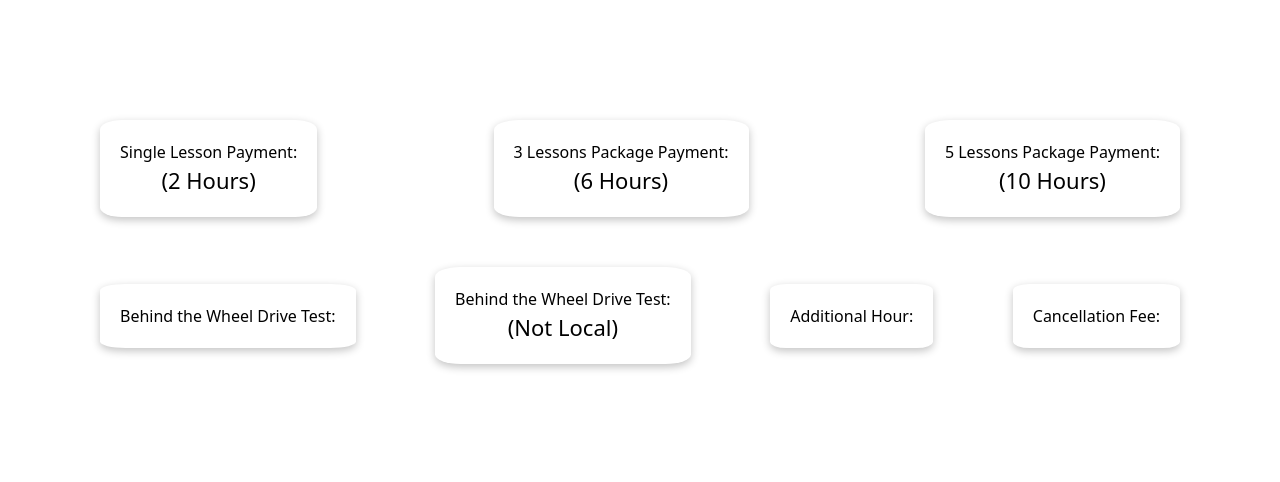
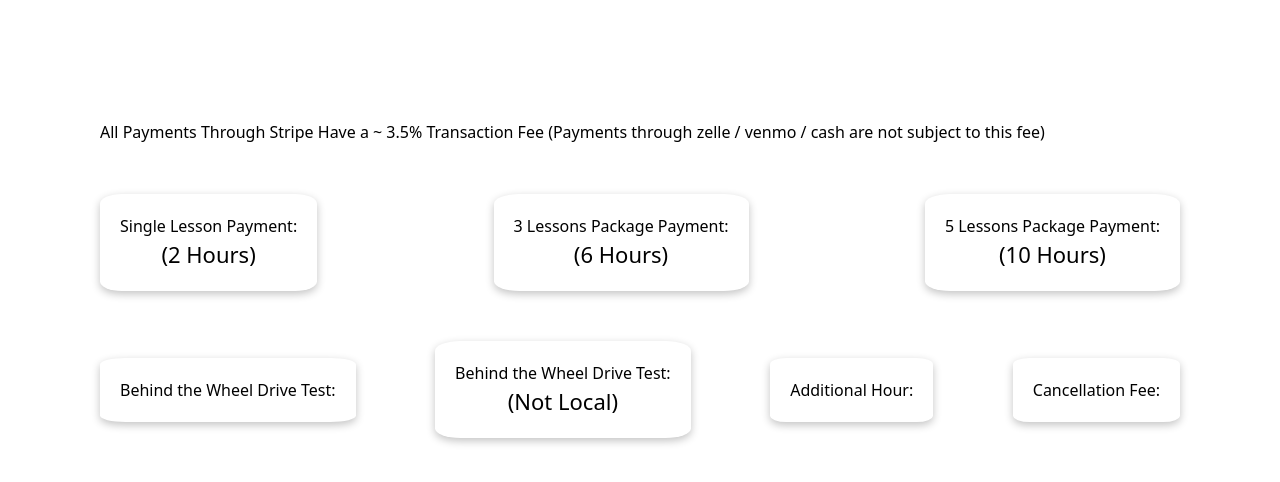
Before and after one commit to mannysanz715/Grace-s-Driving-School-Website, a React (Vite) app: page /payments in a window 1280 px wide. Shown: the top 482 px of the page. Built offline with nearby package versions, Linux system fonts and the light colour scheme.

Commit message:
add heading to payments page

```diff
--- a/src/pages/Payments/Payments.jsx
+++ b/src/pages/Payments/Payments.jsx
@@ -6,6 +6,7 @@ function Payments(){
 
   return(
      <div className="list-container">
+      <h1>All Payments Through Stripe Have a ~ 3.5% Transaction Fee (Payments through zelle / venmo / cash are not subject to this fee)</h1>
         <div className="payment-container">
           <h1 className="payment-title">Single Lesson Payment:</h1>
           <p className="hours">(2 Hours)</p>
```
